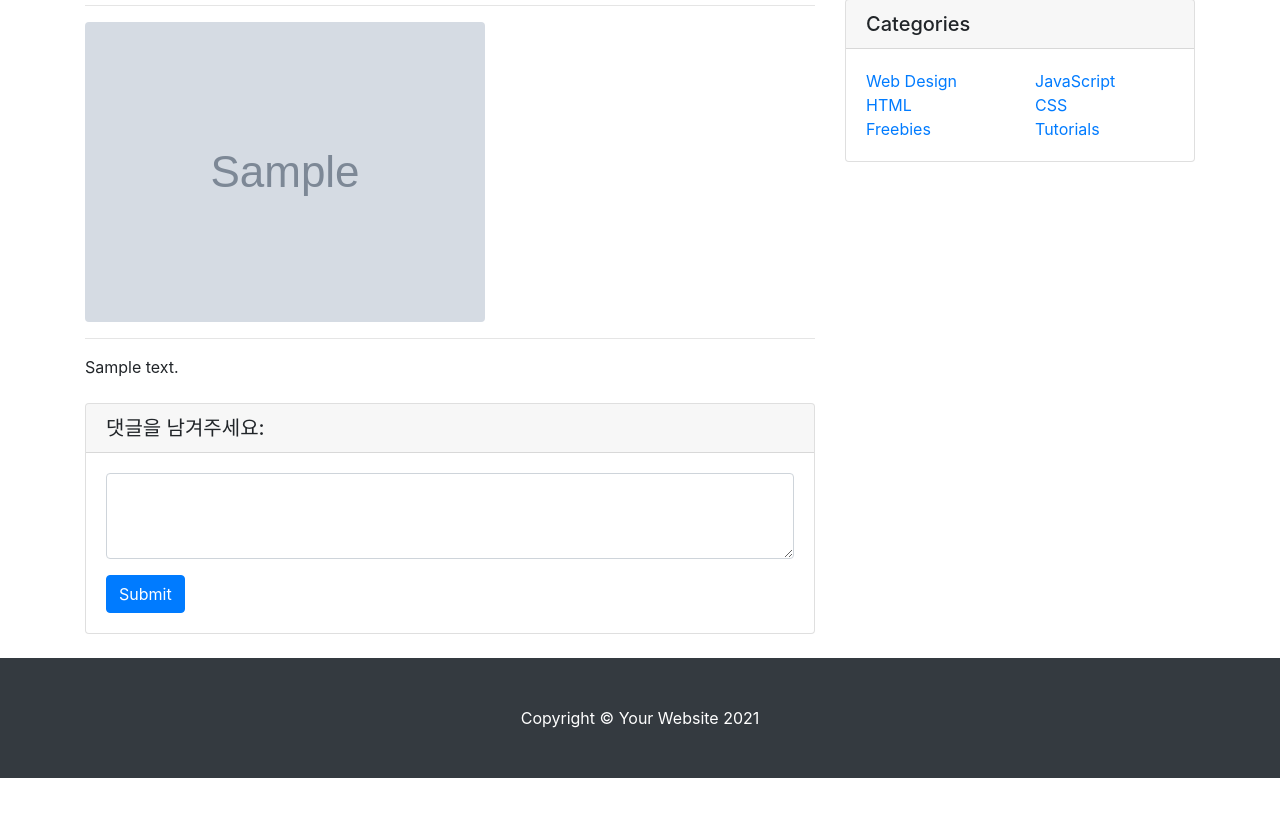
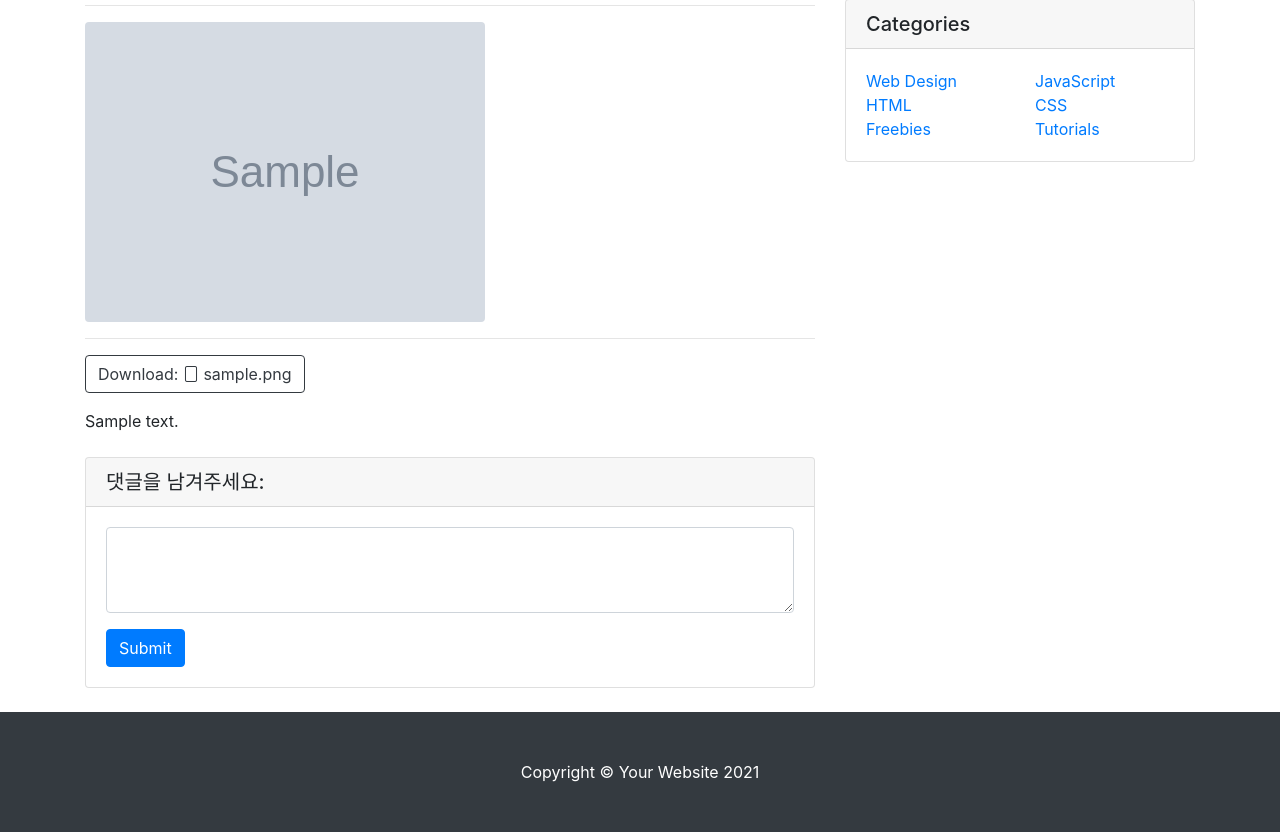
Before and after one commit to DS9936/doit_django_hmd, a Django app: page /blog/1/ in a window 1280 px wide. Shown: the part 178-1010 px from the top of the page. Before the commit the page ends 956 px from the top, so only its background shows below. Run offline with Django 3.2, Linux system fonts and the light colour scheme; tables that the repository leaves empty hold one stand-in row (values such as "Sample post"); grey boxes marked "Sample" are stand-in pictures.

Commit message:
첨부 파일이 있을 경우 포스트 상세 페이지에서 다운로드 버튼 출력하기

```diff
--- a/blog/models.py
+++ b/blog/models.py
@@ -1,4 +1,5 @@
 from django.db import models
+import os
 
 # Create your models here.
 class Post(models.Model):
@@ -19,3 +20,10 @@ class Post(models.Model):
 
     def get_absolute_url(self):
         return f'/blog/{self.pk}'
+
+    #확장자 아이콘 나타내기
+    def get_file_name(self):
+        return os.path.basename(self.file_upload.name)
+
+    def get_file_ext(self):
+        return self.get_file_name().split('.')[-1]
--- a/blog/templates/blog/post_detail.html
+++ b/blog/templates/blog/post_detail.html
@@ -10,6 +10,7 @@
         <!-- <link rel="icon" type="image/x-icon" href="assets/favicon.ico" /> -->
         <!-- Core theme CSS (includes Bootstrap)-->
         <link rel="stylesheet" href="https://cdn.jsdelivr.net/npm/bootstrap@4.6.2/dist/css/bootstrap.min.css">
+        <link rel="stylesheet" href="https://cdn.jsdelivr.net/npm/bootstrap-icons@1.10.3/font/bootstrap-icons.css">
     </head>
     <body>
         <!-- Navigation-->
@@ -41,7 +42,23 @@
                     <hr />
                     <!-- Post content-->
 
+                    {% if post.file_upload %}
+                        <a href="{{ post.file_upload.url }}" class="btn btn-outline-dark" role="button"download>
+                        Download:
+                        {% if post.get_file_ext == 'csv' %}
+                            <i class="bi bi-filetype-csv"></i>
+                        {% elif post.get_file_ext == 'xlsx' or post.get_file_ext == 'xls' %}
+                            <i class="bi bi-file-earmark-excel"></i>
+                        {% elif post.get_file_ext == 'docx' or post.get_file_ext == 'doc' %}
+                            <i class="bi bi-filetype-docx"></i>
+                        {% else %}
+                            <i class="bi bi-file"></i>
+                        {% endif %}
+                            {{ post.get_file_name }}
+                        </a>
+                    {% endif %}
                     <p class="lead"><p>{{ post.content }}</p>
+
                     <!-- Comments form-->
                     <div class="card my-4">
                         <h5 class="card-header">댓글을 남겨주세요:</h5>
```
